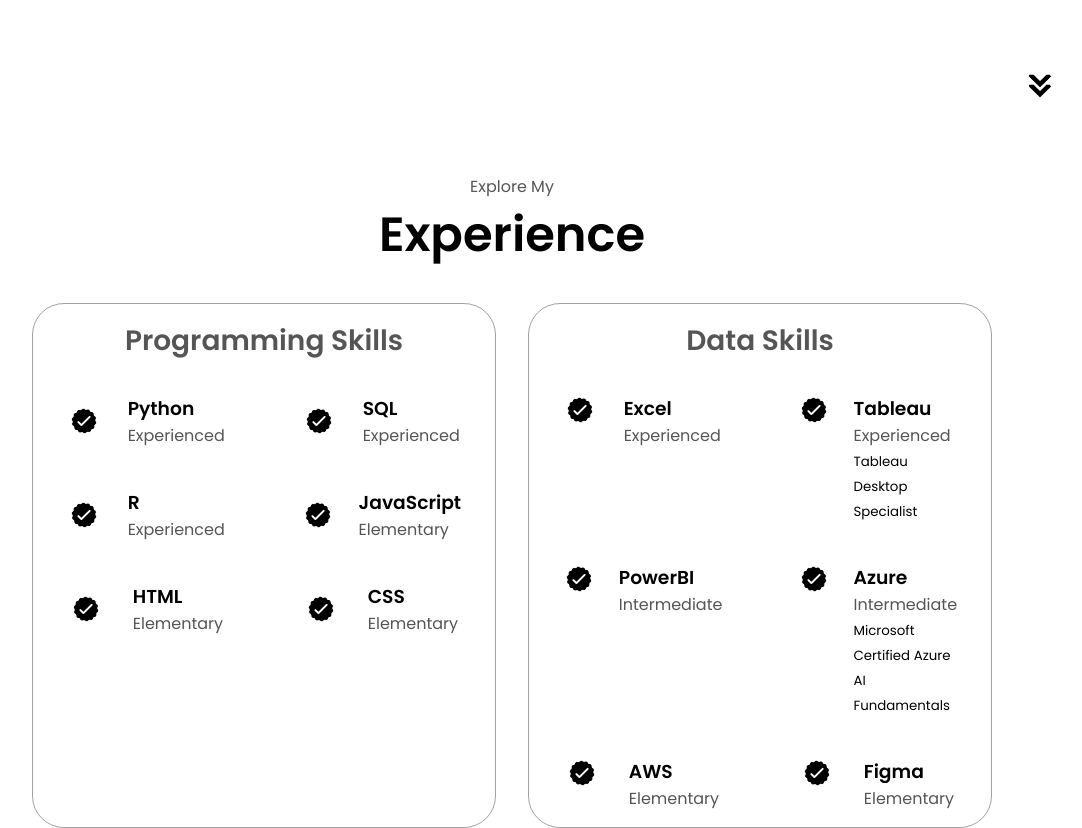
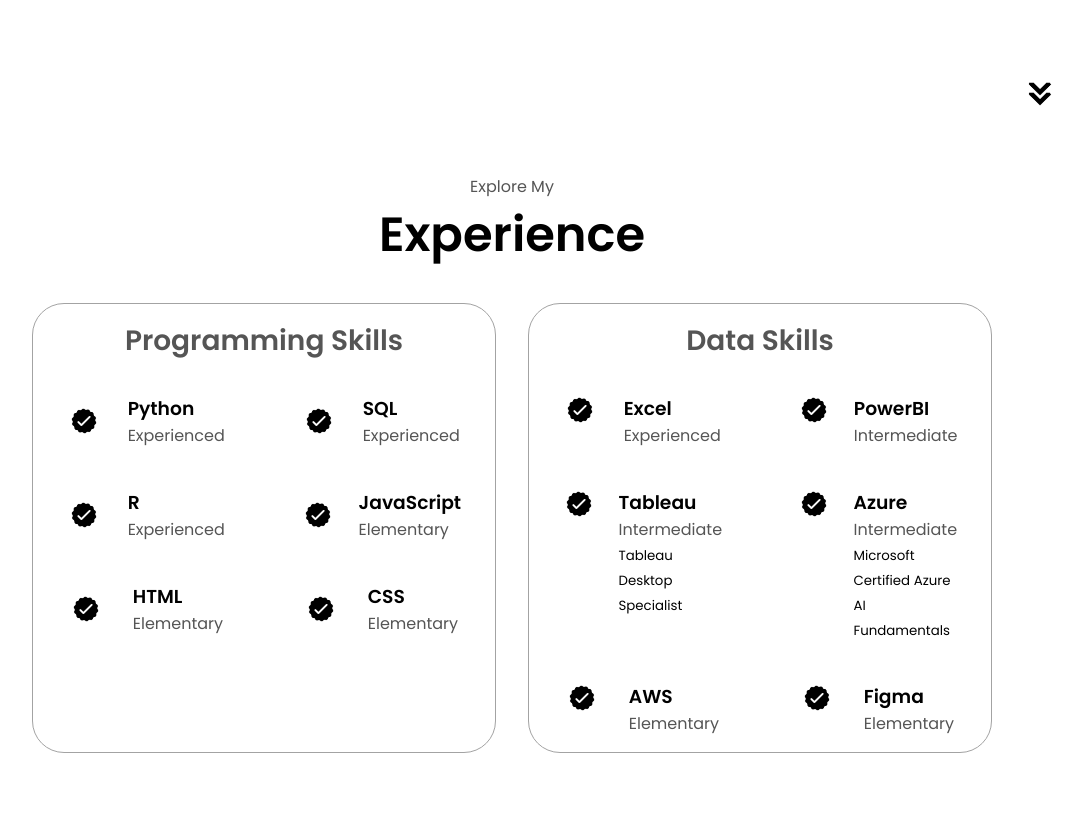
Before and after one commit to christinazyn/portfolio, a plain HTML site: page index.html in a window 1280 px wide. Shown: the part 1522-2350 px from the top of the page, without its empty margins (128-1210 px from the left). Drawn offline with Linux system fonts and the light colour scheme.

Commit message:
FIx margin issue
Safari and Chrome have same display layout.

```diff
--- a/index.html
+++ b/index.html
@@ -221,6 +221,7 @@
                   <p>Experienced</p>
                 </div>
               </article>
+
               <article>
                 <img
                   src="./asset/checkmark.png"
@@ -228,9 +229,8 @@
                   class="icon"
                 />
                 <div>
-                  <h3>Tableau</h3>
-                  <p>Experienced</p>
-                  <small>Tableau Desktop Specialist</small>
+                  <h3>PowerBI</h3>
+                  <p>Intermediate</p>
                 </div>
               </article>
               <article>
@@ -240,8 +240,9 @@
                   class="icon"
                 />
                 <div>
-                  <h3>PowerBI</h3>
+                  <h3>Tableau</h3>
                   <p>Intermediate</p>
+                  <small>Tableau Desktop Specialist</small>
                 </div>
               </article>
               <article>
--- a/style.css
+++ b/style.css
@@ -3,6 +3,7 @@
 @import url("https://fonts.googleapis.com/css2?family=Poppins:wght@300;400;500;600&display=swap");
 
 * {
+  box-sizing: border-box;
   margin: 0;
   padding: 0;
 }
@@ -284,7 +285,7 @@ section {
 .arrow {
   position: absolute;
   right: -5rem;
-  bottom: 2.5rem;
+  bottom: 2rem;
 }
 
 .details-container {
@@ -356,11 +357,6 @@ article {
   gap: 0.5rem;
 }
 
-h3,
-p {
-  margin: 0; /* Remove default margins for better alignment */
-}
-
 article .icon {
   cursor: default;
 }
@@ -416,7 +412,7 @@ article .icon {
   display: flex;
   align-items: center;
   justify-content: center;
-  gap: 0.5rem;
+  gap: 0;
   margin: 1rem;
 }
 
@@ -430,6 +426,7 @@ article .icon {
 
 .email-icon {
   height: 2.5rem;
+  width: 2.5rem;
 }
 
 /* FOOTER SECTION */
```
